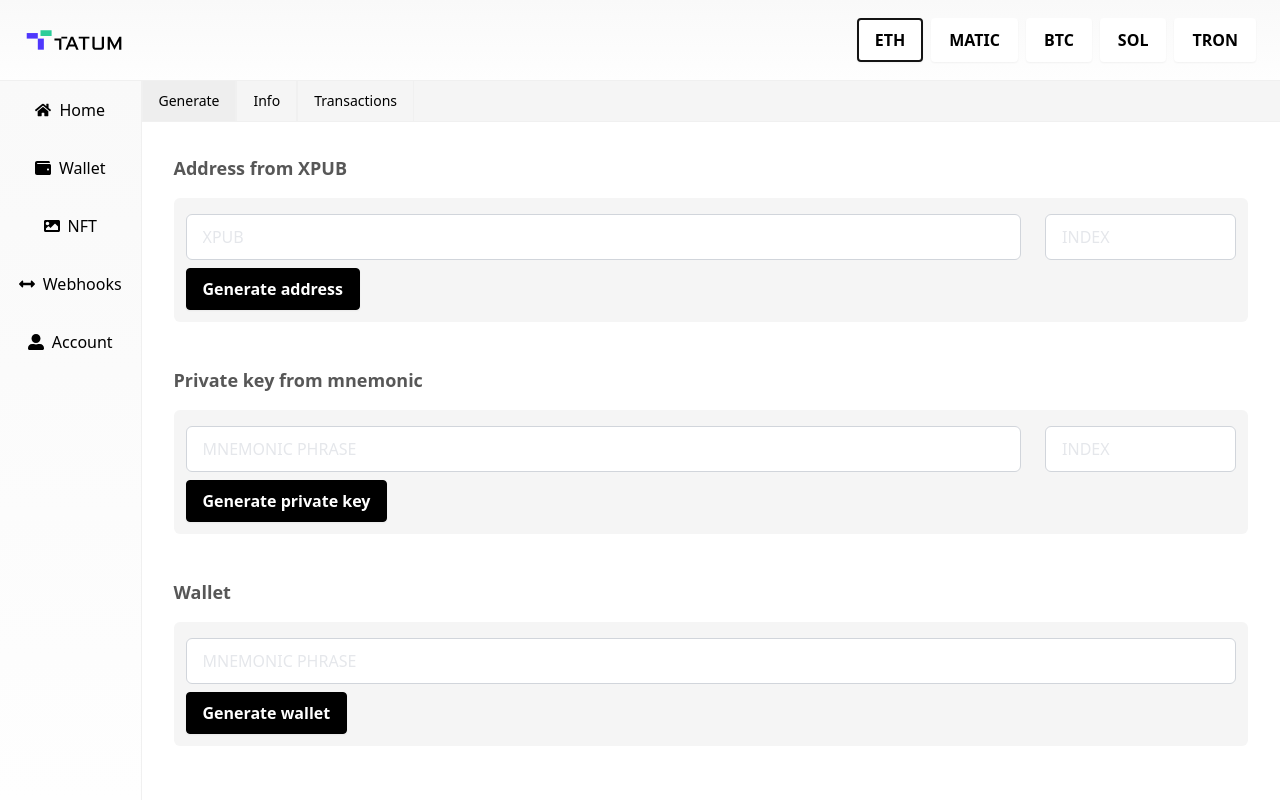
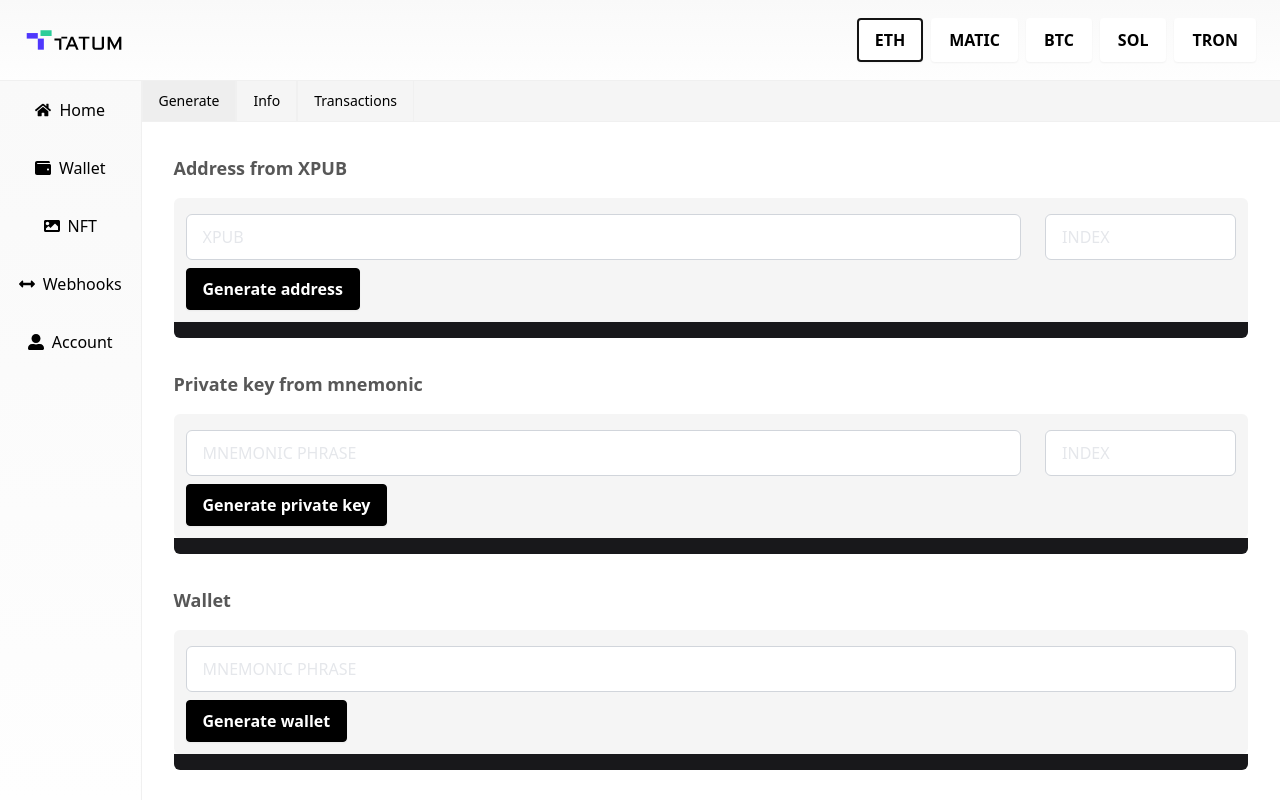
Before and after one commit to tatumio/tatum-js-example-react-app, a Next.js app: page /wallet/generate in a window 1280 px wide. Built offline with nearby package versions, Linux system fonts and the light colour scheme; no server answers.

Commit message:
chore: move around responses

```diff
--- a/src/pages/wallet/generate.tsx
+++ b/src/pages/wallet/generate.tsx
@@ -5,6 +5,7 @@ import { TatumTronSDK } from '@tatumio/tron';
 import * as React from 'react';
 import toast from 'react-hot-toast';
 
+import clsxm from '@/lib/clsxm';
 import { Chains, SDKOptions } from '@/lib/consts/sdk';
 import { useSelectedChain } from '@/lib/context/appContext';
 
@@ -203,7 +204,7 @@ export default function WalletGeneratePage() {
           <h4>Address from XPUB</h4>
           <form
             onSubmit={(e) => generateXpubAddress(e)}
-            className='mb-3 mt-2 flex w-full flex-wrap rounded-md bg-neutral-100 pt-4 pb-3'
+            className='mt-2 flex w-full flex-wrap rounded-tl-md rounded-tr-md bg-neutral-100 pt-4 pb-3'
           >
             <div className='mb-2 flex w-4/5 flex-row'>
               <div className='w-full px-3'>
@@ -231,16 +232,24 @@ export default function WalletGeneratePage() {
               <Button isLoading={xpubLoading} type='submit'>
                 Generate address
               </Button>
-              <span className='ml-4'>{xpubResponse}</span>
             </div>
           </form>
+
+          <div
+            className={clsxm(
+              'flex w-full items-center rounded-bl-md rounded-br-md bg-zinc-900 px-4 py-2 text-white transition-max-height duration-300 ease-in-out',
+              xpubResponse ? 'max-h-50' : 'max-h-0'
+            )}
+          >
+            {xpubResponse}
+          </div>
         </div>
 
         <div className='layout mb-8 flex flex-col items-baseline justify-start text-left text-black'>
           <h4>Private key from mnemonic</h4>
           <form
             onSubmit={(e) => generatePrivateKey(e)}
-            className='mb-3 mt-2 flex w-full flex-wrap rounded-md bg-neutral-100 pt-4 pb-3'
+            className='mt-2 flex w-full flex-wrap rounded-md bg-neutral-100 pt-4 pb-3'
           >
             <div className='mb-2 flex w-4/5 flex-row'>
               <div className='w-full px-3'>
@@ -262,16 +271,24 @@ export default function WalletGeneratePage() {
               <Button isLoading={privKeyLoading} type='submit'>
                 Generate private key
               </Button>
-              <span className='ml-4'>{privKeyResponse}</span>
             </div>
           </form>
+
+          <div
+            className={clsxm(
+              'flex w-full items-center rounded-bl-md rounded-br-md bg-zinc-900 px-4 py-2 text-white transition-max-height duration-300 ease-in-out',
+              privKeyResponse ? 'max-h-50' : 'max-h-0'
+            )}
+          >
+            {privKeyResponse}
+          </div>
         </div>
 
         <div className='layout mb-8 flex flex-col items-baseline justify-start text-left text-black'>
           <h4>Wallet</h4>
           <form
             onSubmit={(e) => generateWallet(e)}
-            className='mb-3 mt-2 flex w-full flex-wrap rounded-md bg-neutral-100 pt-4 pb-3'
+            className='mt-2 flex w-full flex-wrap rounded-md bg-neutral-100 pt-4 pb-3'
           >
             <div className='mb-2 flex w-full flex-row'>
               <div className='w-full px-3'>
@@ -288,9 +305,17 @@ export default function WalletGeneratePage() {
               <Button isLoading={walletLoading} type='submit'>
                 Generate wallet
               </Button>
-              <span className='ml-4'>{walletResponse}</span>
             </div>
           </form>
+
+          <div
+            className={clsxm(
+              'flex w-full items-center rounded-bl-md rounded-br-md bg-zinc-900 px-4 py-2 text-white transition-max-height duration-300 ease-in-out',
+              walletResponse ? 'max-h-50' : 'max-h-0'
+            )}
+          >
+            {walletResponse}
+          </div>
         </div>
       </main>
     </Layout>
--- a/tailwind.config.js
+++ b/tailwind.config.js
@@ -6,6 +6,9 @@ module.exports = {
   content: ['./src/**/*.{js,jsx,ts,tsx}'],
   theme: {
     extend: {
+      transitionProperty: {
+        'max-height': 'max-height'
+      },
       fontFamily: {
         primary: ['Raleway', ...fontFamily.sans],
       },
```
